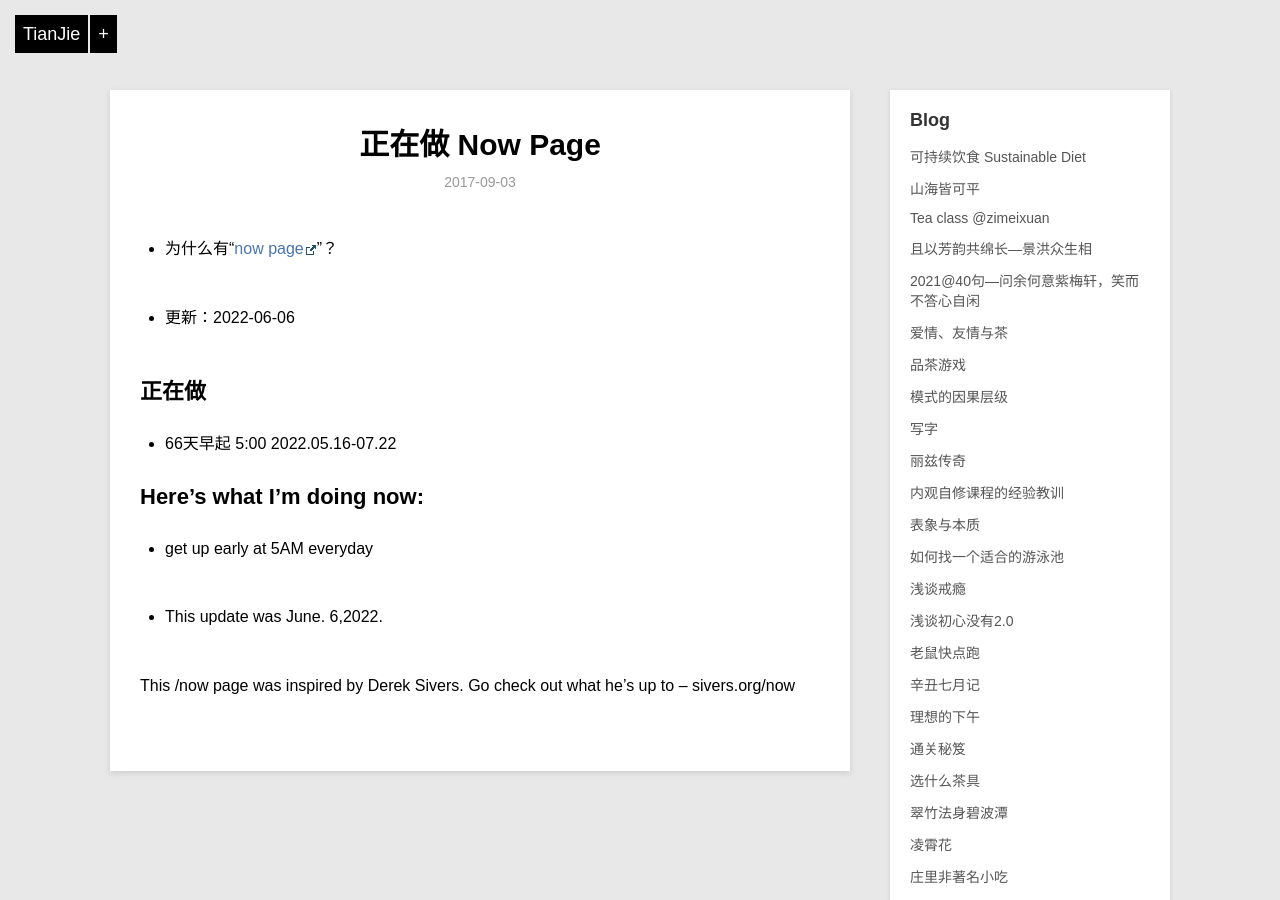
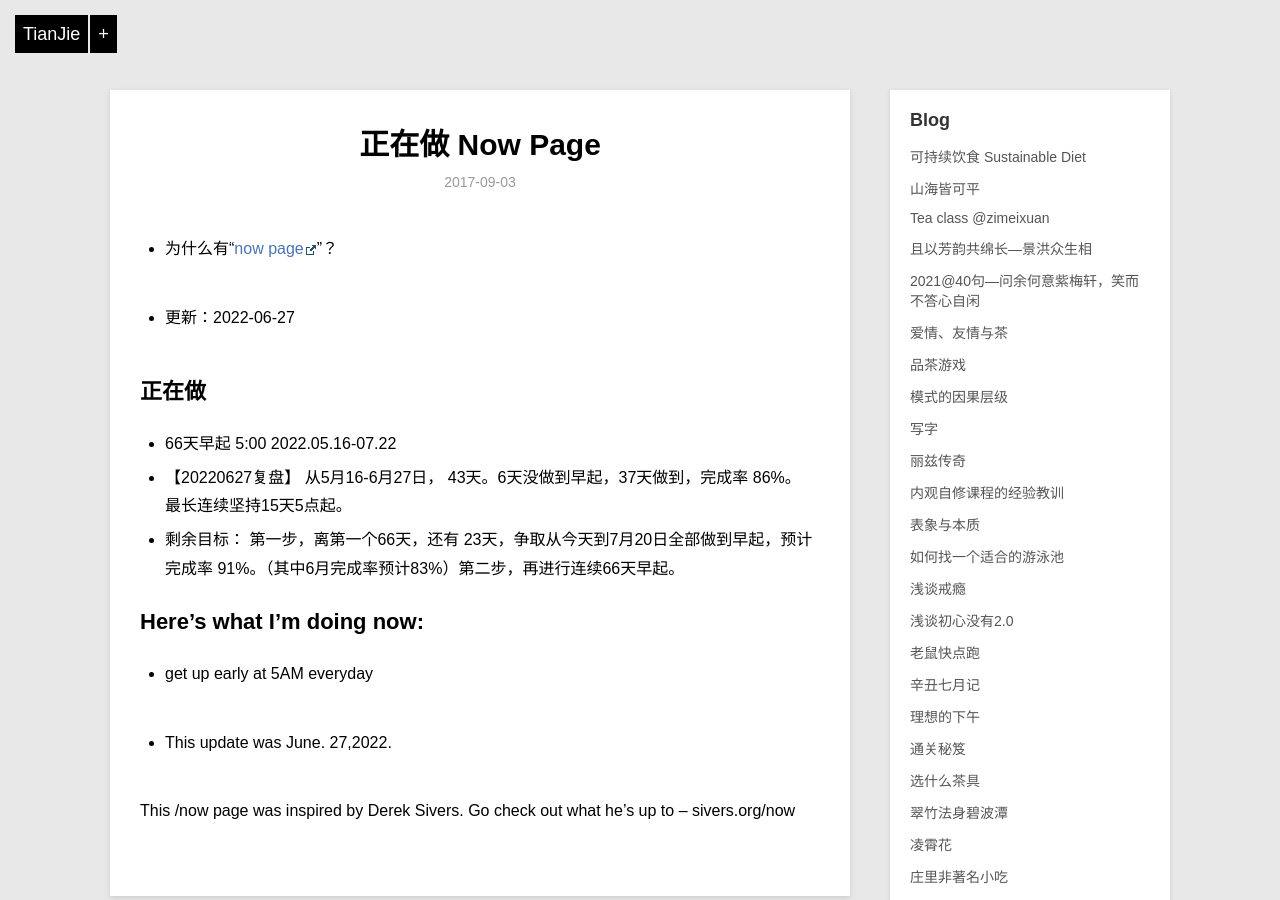
Before and after one commit to violettianjie/violettianjie.github.io, a Jekyll site: the page built from _posts/blog/2017-09-03-now.md, in a window 1280 px wide and 900 px high. Built offline with Jekyll 4.4.1, drawn with Linux system fonts in a browser that asks for light colours; comment, search, counter and statistics services are not loaded.

Commit message:
Update 2017-09-03-now.md

```diff
--- a/_posts/blog/2017-09-03-now.md
+++ b/_posts/blog/2017-09-03-now.md
@@ -9,7 +9,7 @@ category: blog
 - 为什么有“[now page](http://nownownow.com/about)”？
 
 
-- 更新：2022-06-06
+- 更新：2022-06-27
 
 
 ## 正在做
@@ -17,6 +17,8 @@ category: blog
 
 
 - 66天早起 5:00 2022.05.16-07.22
+- 【20220627复盘】 从5月16-6月27日， 43天。6天没做到早起，37天做到，完成率 86%。 最长连续坚持15天5点起。
+- 剩余目标： 第一步，离第一个66天，还有 23天，争取从今天到7月20日全部做到早起，预计完成率 91%。（其中6月完成率预计83%）第二步，再进行连续66天早起。
 
 
 
@@ -28,7 +30,7 @@ category: blog
 
 
 
-- This update was June. 6,2022.
+- This update was June. 27,2022.
 
 This /now page was inspired by Derek Sivers. Go check out what he’s up to – sivers.org/now
 
```
